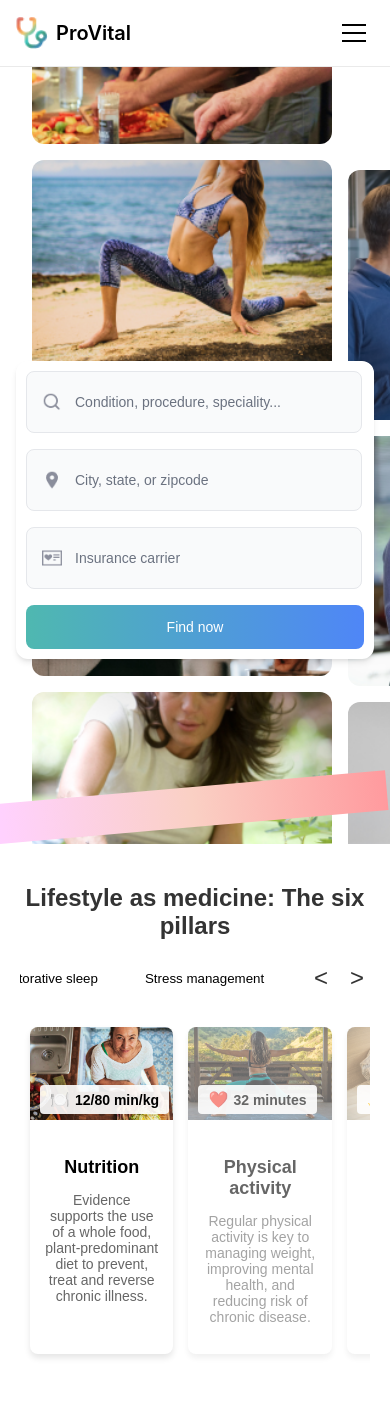
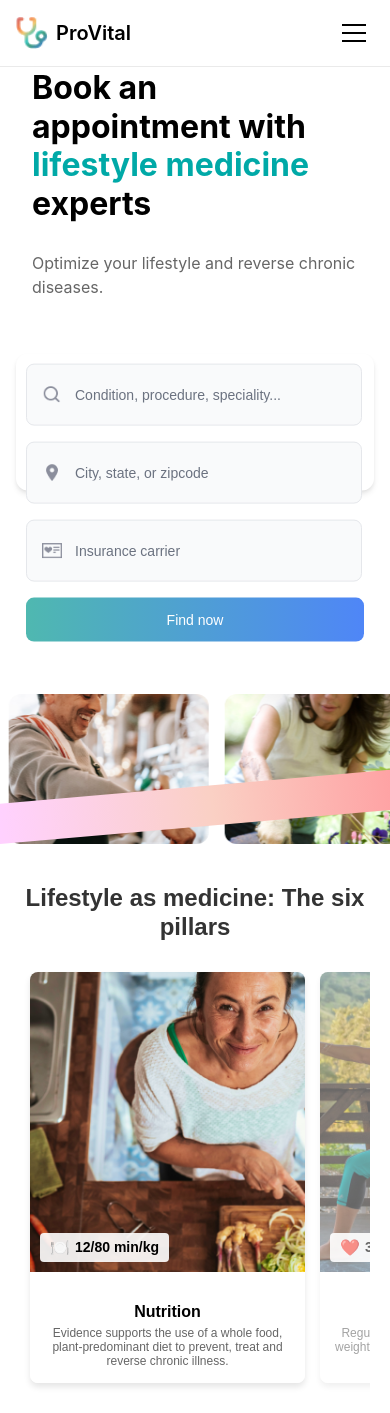
Before and after one commit to omp28/proactive-frontend, a React (Create React App) app: page / in a window 390 px wide. Before the commit the page ends 1384 px from the top, so only its background shows below. Built offline with nearby package versions, Linux system fonts and the light colour scheme.

Commit message:
refinement: reponsive Hero and Lifestyle section

```diff
--- a/src/components/Hero/Hero.js
+++ b/src/components/Hero/Hero.js
@@ -5,10 +5,12 @@ import SearchBar from "../Searchbar/Searchbar";
 export default function Hero() {
   const column1Ref = useRef(null);
   const column2Ref = useRef(null);
+  const mobileStripRef = useRef(null);
 
   useEffect(() => {
     const column1 = column1Ref.current;
     const column2 = column2Ref.current;
+    const mobileStrip = mobileStripRef.current;
 
     if (!column1 || !column2) return;
 
@@ -37,6 +39,15 @@ export default function Hero() {
     };
 
     animate();
+
+    if (mobileStrip) {
+      const mobileImages = mobileStrip.children;
+      const totalWidth = Array.from(mobileImages).reduce(
+        (width, img) => width + img.offsetWidth + 16,
+        0
+      );
+      mobileStrip.style.width = `${totalWidth}px`;
+    }
   }, []);
 
   return (
@@ -55,11 +66,10 @@ export default function Hero() {
         </div>
       </div>
 
-      <SearchBar />
+      <div className="mobile-content">
         <div className="content-section">
           <h1 className="title">
-          Book an appointment with
-          <br />
+            Book an appointment with <br />
             <span>lifestyle medicine</span> experts
           </h1>
           <p className="subtitle">
@@ -67,6 +77,21 @@ export default function Hero() {
           </p>
         </div>
 
+        <SearchBar />
+
+        <div className="mobile-images-strip-container">
+          <div className="mobile-images-strip" ref={mobileStripRef}>
+            <img src="/assets/tower11.png" alt="Cooking healthy food" />
+            <img src="/assets/tower12.png" alt="Person doing yoga" />
+            <img src="/assets/tower13.png" alt="Beach activity" />
+            <img src="/assets/tower14.png" alt="Healthy nutrition" />
+            <img src="/assets/tower22.png" alt="Wellness session" />
+            <img src="/assets/tower23.png" alt="Therapy session" />
+            <img src="/assets/tower24.png" alt="Meditation practice" />
+          </div>
+        </div>
+      </div>
+
       <div className="decorative-strip"></div>
     </div>
   );
--- a/src/components/Hero/Hero.scss
+++ b/src/components/Hero/Hero.scss
@@ -5,6 +5,15 @@
     overflow: hidden;
     position: relative;
     background: white;
+    padding-bottom: 10%;
+
+    @media (max-width: 768px) {
+        display: flex;
+        flex-direction: column;
+        min-height: 100vh;
+        padding: 0;
+        gap: 2rem;
+    }
 }
 
 .images-container {
@@ -13,6 +22,10 @@
     gap: 1rem;
     padding: 2rem;
     height: 100vh;
+
+    @media (max-width: 768px) {
+        display: none;
+    }
 }
 
 .column {
@@ -46,26 +59,6 @@
     &:hover img {
         animation-play-state: paused;
     }
-
-    @keyframes slideDown {
-        from {
-            transform: translateY(-100%);
-        }
-
-        to {
-            transform: translateY(100%);
-        }
-    }
-
-    @keyframes slideUp {
-        from {
-            transform: translateY(100%);
-        }
-
-        to {
-            transform: translateY(-100%);
-        }
-    }
 }
 
 .content-section {
@@ -74,6 +67,12 @@
     justify-content: center;
     padding: 2rem 4rem;
     background: white;
+    margin-top: 20vh;
+
+    @media (max-width: 768px) {
+        padding: 2rem;
+        margin-top: 1rem;
+    }
 }
 
 .title {
@@ -84,45 +83,103 @@
     span {
         color: #00a9a7;
     }
+
+    @media (max-width: 768px) {
+        font-size: 2rem;
+        line-height: 1.2;
+        margin-bottom: 0.75rem;
+    }
 }
 
 .subtitle {
     font-size: 1.2rem;
     color: #666;
     margin-bottom: 2rem;
-}
 
-.search-form {
-    display: flex;
-    flex-direction: column;
-    gap: 1rem;
-    width: 100%;
-    max-width: 600px;
-}
-
-.search-input {
-    padding: 1rem;
-    border: 1px solid #e0e0e0;
-    border-radius: 8px;
-    font-size: 1rem;
-    width: 100%;
-
-    &::placeholder {
-        color: #999;
+    @media (max-width: 768px) {
+        font-size: 1rem;
+        margin-bottom: 1.5rem;
+        line-height: 1.5;
     }
 }
 
-.search-button {
-    padding: 1rem 2rem;
-    background: #00a9a7;
-    color: white;
-    border: none;
-    border-radius: 8px;
-    font-size: 1rem;
-    cursor: pointer;
-    transition: background 0.3s ease;
+.search-container {
+    width: 100%;
+    padding: 1rem 0;
+    display: flex;
+    justify-content: center;
+    position: absolute;
+    bottom: 20%;
+    left: 50%;
+    transform: translateX(-50%);
 
-    &:hover {
-        background: #008f8d;
+    @media (max-width: 768px) {
+        position: absolute;
+        top: 50%;
+        left: 50%;
+        transform: translate(-50%, -50%);
+        width: calc(100% - 4rem);
+        padding: 0;
+        margin: 0;
     }
 }
+
+.mobile-images-strip-container {
+    display: none;
+
+    @media (max-width: 768px) {
+        display: block;
+        position: absolute;
+        bottom: 0;
+        left: 0;
+        width: 100%;
+        height: 150px;
+        overflow: hidden;
+    }
+}
+
+.mobile-images-strip {
+    display: flex;
+    gap: 1rem;
+    position: absolute;
+    left: 0;
+    animation: slideLeft 20s linear infinite;
+
+    img {
+        width: 200px;
+        height: 150px;
+        object-fit: cover;
+        border-radius: 12px;
+        flex-shrink: 0;
+    }
+}
+
+@keyframes slideDown {
+    from {
+        transform: translateY(-100%);
+    }
+
+    to {
+        transform: translateY(100%);
+    }
+}
+
+@keyframes slideUp {
+    from {
+        transform: translateY(100%);
+    }
+
+    to {
+        transform: translateY(-100%);
+    }
+}
+
+@keyframes slideLeft {
+    from {
+        transform: translateX(0);
+    }
+
+    to {
+        transform: translateX(-100%);
+    }
+}
--- a/src/components/Lifestyle/Lifestyle.js
+++ b/src/components/Lifestyle/Lifestyle.js
@@ -1,4 +1,4 @@
-import React, { useState, useRef } from "react";
+import React, { useState, useRef, useEffect } from "react";
 import "./Lifestyle.scss";
 
 const pillars = [
@@ -66,12 +66,28 @@ const pillars = [
 
 const Lifestyle = () => {
   const [activeIndex, setActiveIndex] = useState(0);
-  const carouselRef = useRef(null);
+  const [isMobile, setIsMobile] = useState(false);
+  const [touchStart, setTouchStart] = useState(null);
+  const [touchEnd, setTouchEnd] = useState(null);
+  const carouselRef = useRef();
+
+  useEffect(() => {
+    const handleResize = () => {
+      setIsMobile(window.innerWidth < 768);
+    };
+
+    handleResize();
+    window.addEventListener("resize", handleResize);
+
+    return () => {
+      window.removeEventListener("resize", handleResize);
+    };
+  }, []);
 
   const scrollToCard = (index) => {
     if (carouselRef.current) {
       const cardWidth =
-        carouselRef.current.offsetWidth / (window.innerWidth < 768 ? 1.2 : 2.3);
+        carouselRef.current.offsetWidth / (isMobile ? 1.2 : 2.3);
       const scrollLeft = index * cardWidth;
       carouselRef.current.scrollTo({
         left: scrollLeft,
@@ -92,9 +108,36 @@ const Lifestyle = () => {
     scrollToCard(prevIndex);
   };
 
+  const minSwipeDistance = 50;
+
+  const onTouchStart = (e) => {
+    setTouchEnd(null);
+    setTouchStart(e.targetTouches[0].clientX);
+  };
+
+  const onTouchMove = (e) => {
+    setTouchEnd(e.targetTouches[0].clientX);
+  };
+
+  const onTouchEnd = () => {
+    if (!touchStart || !touchEnd) return;
+
+    const distance = touchStart - touchEnd;
+    const isLeftSwipe = distance > minSwipeDistance;
+    const isRightSwipe = distance < -minSwipeDistance;
+
+    if (isLeftSwipe) {
+      handleNext();
+    }
+    if (isRightSwipe) {
+      handlePrev();
+    }
+  };
+
   return (
     <div className="lifestyle-medicine">
       <h2 className="title">Lifestyle as medicine: The six pillars</h2>
+      {!isMobile && (
         <div className="tabs-container">
           <div className="tabs">
             {pillars.map((pillar, index) => (
@@ -110,7 +153,7 @@ const Lifestyle = () => {
               </button>
             ))}
           </div>
-        <div className="navigation">
+          <div className="desktop-navigation">
             <button onClick={handlePrev} className="nav-button">
               &lt;
             </button>
@@ -119,8 +162,15 @@ const Lifestyle = () => {
             </button>
           </div>
         </div>
+      )}
       <div className="carousel-container">
-        <div className="carousel" ref={carouselRef}>
+        <div
+          className="carousel"
+          ref={carouselRef}
+          onTouchStart={onTouchStart}
+          onTouchMove={onTouchMove}
+          onTouchEnd={onTouchEnd}
+        >
           {pillars.map((pillar, index) => (
             <div
               key={pillar.id}
--- a/src/components/Lifestyle/Lifestyle.scss
+++ b/src/components/Lifestyle/Lifestyle.scss
@@ -20,7 +20,9 @@
         .tabs {
             display: flex;
             overflow-x: auto;
-            justify-content: center;
+            flex-grow: 1;
+            justify-content: flex-start;
+            margin-right: 20px;
 
             .tab {
                 padding: 10px 20px;
@@ -38,21 +40,10 @@
             }
         }
 
-        .navigation {
+        .desktop-navigation {
             display: flex;
             gap: 10px;
-
-            .nav-button {
-                background: none;
-                border: none;
-                font-size: 24px;
-                cursor: pointer;
-                color: #333;
-
-                &:hover {
-                    color: #666;
-                }
-            }
+            flex-shrink: 0;
         }
     }
 
@@ -67,6 +58,7 @@
             gap: 15px;
             padding: 10px;
             scrollbar-width: none;
+            -webkit-overflow-scrolling: touch;
 
             &::-webkit-scrollbar {
                 display: none;
@@ -79,6 +71,7 @@
                 box-shadow: 0 4px 6px rgba(0, 0, 0, 0.1);
                 transition: transform 0.3s, opacity 0.3s;
                 opacity: 0.6;
+                scroll-snap-align: center;
 
                 &.active {
                     transform: scale(1);
@@ -91,6 +84,7 @@
                     .card-image {
                         width: 100%;
                         height: auto;
+                        display: block;
                     }
 
                     .card-metric {
@@ -117,6 +111,7 @@
 
                 .card-content {
                     padding: 15px;
+                    background: #fff;
 
                     .card-title {
                         font-size: 18px;
@@ -131,4 +126,61 @@
             }
         }
     }
+
+    .nav-button {
+        background: none;
+        border: none;
+        font-size: 24px;
+        cursor: pointer;
+        color: #333;
+
+        &:hover {
+            color: #666;
+        }
+    }
+
+    @media (max-width: 767px) {
+        .tabs-container {
+            display: none;
+        }
+
+        .carousel-container {
+            height: auto;
+
+            .carousel {
+                .card {
+                    flex: 0 0 calc(100% / 1.2);
+                    display: flex;
+                    flex-direction: column;
+
+                    .card-image-container {
+                        height: 300px;
+
+                        .card-image {
+                            width: 100%;
+                            height: 100%;
+                            object-fit: cover;
+                        }
+                    }
+
+                    .card-content {
+                        flex-grow: 1;
+                        background: #fff;
+                        width: 100%;
+                        box-sizing: border-box;
+
+                        .card-title {
+                            font-size: 16px;
+                            margin-bottom: 5px;
+                        }
+
+                        .card-description {
+                            font-size: 12px;
+                            margin: 0;
+                        }
+                    }
+                }
+            }
+        }
+    }
 }
--- a/src/components/Searchbar/Searchbar.scss
+++ b/src/components/Searchbar/Searchbar.scss
@@ -4,7 +4,7 @@
     display: flex;
     justify-content: center;
     position: absolute;
-    bottom: 20%;
+    bottom: 30%;
 }
 
 .search-wrapper {
@@ -101,19 +101,19 @@
     }
 }
 
-///////////////
 .container {
     position: relative;
     width: 100%;
     height: 100vh;
-    overflow: hidden;
+    overflow:hidden;
+
 }
 
 .decorative-strip {
     position: absolute;
     bottom: 0;
     left: 0;
-    width: 100%;
+    width: 110%;
     height: 40px;
     background: linear-gradient(to right, #FFD1FF, #FAD0C4, #FF9A9E);
     z-index: 1;
```
Lines whose indentation alone changed are shown as unchanged.
